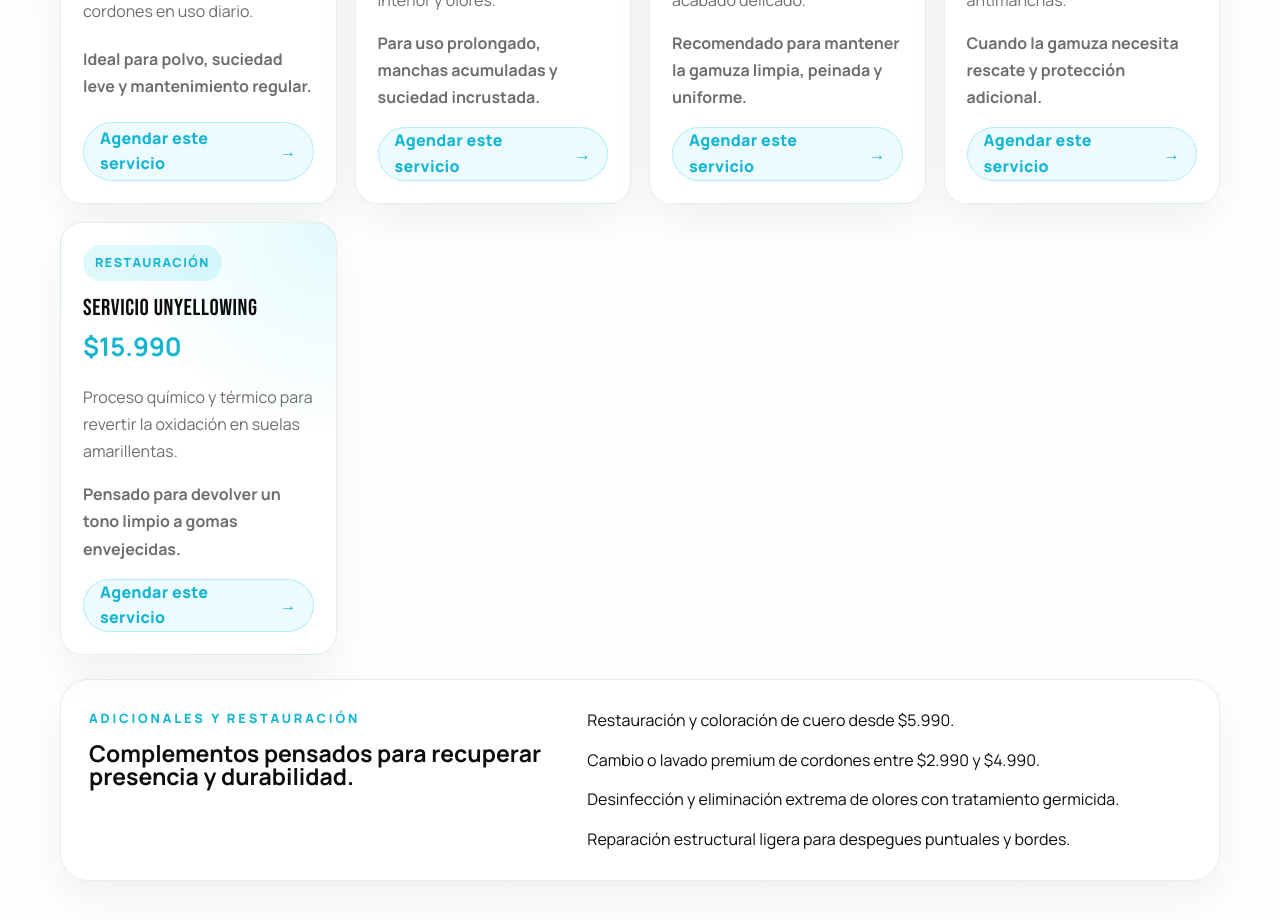
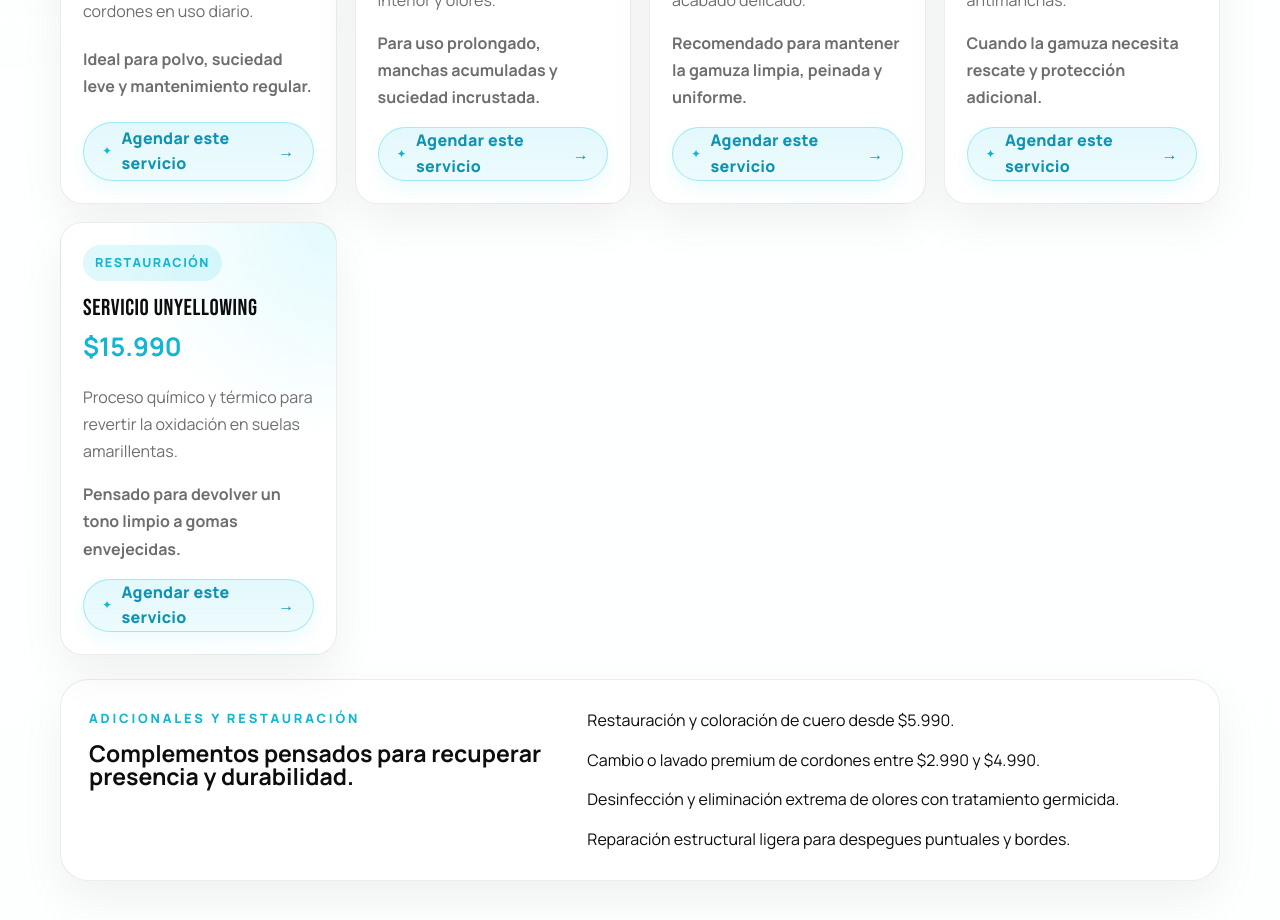
Before and after one commit to fpobletemu/sneakersspa, a React (Vite) app: page / in a window 1280 px wide. Shown: the part 1720-2640 px from the top of the page. Built offline with nearby package versions, Linux system fonts and the light colour scheme; no server answers.

Commit message:
Improve service CTA buttons

```diff
--- a/src/App.css
+++ b/src/App.css
@@ -595,16 +595,17 @@
   display: inline-flex;
   align-items: center;
   justify-self: start;
-  gap: 8px;
-  min-height: 42px;
-  padding: 0 16px;
-  border: 1px solid rgba(25, 201, 232, 0.28);
+  gap: 9px;
+  min-height: 44px;
+  padding: 0 18px;
+  border: 1px solid rgba(25, 201, 232, 0.34);
   border-radius: 999px;
-  background: rgba(25, 201, 232, 0.08);
-  color: var(--color-primary-dark);
+  background: linear-gradient(180deg, rgba(25, 201, 232, 0.12), rgba(25, 201, 232, 0.08));
+  color: #0f93b1;
   text-decoration: none;
   font-weight: 800;
   letter-spacing: 0.02em;
+  box-shadow: 0 8px 18px rgba(25, 201, 232, 0.08);
   transition:
     transform 0.2s ease,
     background-color 0.2s ease,
@@ -618,10 +619,16 @@
   line-height: 1;
 }
 
+.service-link span {
+  color: var(--color-primary-dark);
+  font-size: 0.75rem;
+  line-height: 1;
+}
+
 .service-link:hover {
   transform: translateY(-1px);
-  background: rgba(25, 201, 232, 0.14);
-  border-color: rgba(25, 201, 232, 0.38);
+  background: linear-gradient(180deg, rgba(25, 201, 232, 0.16), rgba(25, 201, 232, 0.1));
+  border-color: rgba(25, 201, 232, 0.46);
   color: var(--color-black);
 }
 
--- a/src/App.tsx
+++ b/src/App.tsx
@@ -195,6 +195,9 @@ const navLinks = [
 
 const buildWhatsAppLink = (message: string) =>
   `https://wa.me/56988204697?text=${encodeURIComponent(message)}`
+
+const buildServiceInquiryMessage = (serviceName: string) =>
+  `Hola Sneakers' Spa, quiero agendar el servicio de ${serviceName}.\n\nPor favor, ayúdame con la disponibilidad y el proceso de retiro.`
 
 function App() {
   const [openFaq, setOpenFaq] = useState<string>(faqs[0].id)
@@ -428,9 +431,7 @@ function App() {
                 <p className="service-best-for">{service.bestFor}</p>
                 <a
                   className="service-link"
-                  href={buildWhatsAppLink(
-                    `Hola Sneakers' Spa, quiero agendar o consultar por el servicio ${service.name}.`,
-                  )}
+                  href={buildWhatsAppLink(buildServiceInquiryMessage(service.name))}
                   target="_blank"
                   rel="noreferrer"
                   onClick={() => {
@@ -438,6 +439,7 @@ function App() {
                     handleWhatsAppClick('services', service.id)
                   }}
                 >
+                  <span aria-hidden="true">✦</span>
                   Agendar este servicio
                 </a>
               </article>
```
